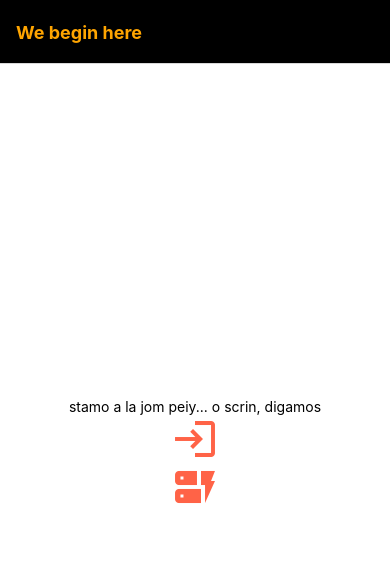
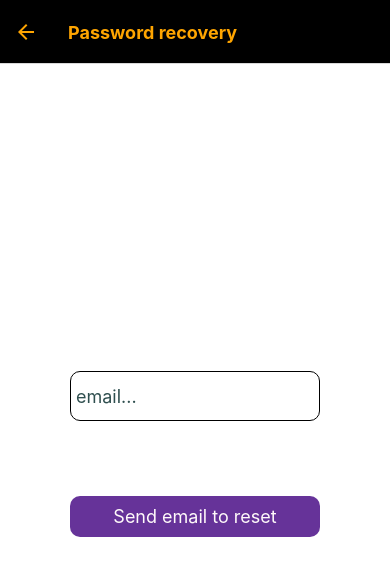
Before and after one commit to marcelobettini/rn-firebase-login, a React Native app: screen /ForgotPassword in a window 390 px wide. Shown: the top 576 px of the page. Built offline with nearby package versions, Linux system fonts and the light colour scheme.

Commit message:
forgot in progress

```diff
--- a/App.js
+++ b/App.js
@@ -1,6 +1,7 @@
 import HomeScreen from './screens/HomeScreen';
 import LoginScreen from './screens/LoginScreen';
 import Form from './screens/Form';
+import ForgotPassword from './screens/ForgotPassword';
 import React from 'react';
 import { NavigationContainer } from '@react-navigation/native';
 import { createNativeStackNavigator } from '@react-navigation/native-stack';
@@ -21,6 +22,7 @@ const App = () => {
         <Stack.Screen name='Home' component={HomeScreen} options={{ title: "We begin here" }} />
         <Stack.Screen name='Login' component={LoginScreen} options={{ title: "logueate 😺" }} />
         <Stack.Screen name='Form' component={Form} options={{ title: "Formik & Yup" }} />
+        <Stack.Screen name='ForgotPassword' component={ForgotPassword} options={{ title: "Password recovery" }} />
       </Stack.Navigator>
     </NavigationContainer>
   )
--- /dev/null
+++ b/screens/ForgotPassword.jsx
@@ -0,0 +1,55 @@
+import React from "react";
+import { useNavigation } from "@react-navigation/native";
+import { Formik } from "formik";
+import validationSchema from "../validation/validationSchema";
+import { SafeAreaView, TextInput, Text, TouchableHighlight, Alert } from "react-native";
+import { styles } from "../styles/styles";
+import { getAuth, sendPasswordResetEmail } from "firebase/auth"
+const auth = getAuth()
+
+const ForgotPassword = () => {
+  const navigation = useNavigation()
+
+  const handleReset = async (values) => {
+    console.log('in the func');
+    // try {
+    //   await sendPasswordResetEmail(auth, values.email)
+    //   Alert.alert("email sent to", values.email)
+    //   navigation.navigate("Home")
+    // } catch (err) {
+    //   // actions.setFieldError('general', err.message)
+    //   console.log(err);
+    // }
+
+  }
+  return (
+    <Formik
+      initialValues={{ email: '' }}
+      validationSchema={validationSchema}
+      onSubmit={values => Alert.alert(JSON.stringify(values))}
+    >
+      {({
+        handleChange, handleBlur, handleSubmit, values, errors, touched, isValid, isSubmitting
+      }) => (
+        <SafeAreaView style={styles.container}>
+          {errors.email && touched.email && (<Text style={styles.error}>{errors.email}</Text>)}
+          <TextInput
+            style={styles.input}
+            placeholder='email...'
+            placeholderTextColor={'darkslategray'}
+            onChangeText={handleChange('email')}
+            name="email"
+            value={values.email}
+          />
+          <TouchableHighlight onPress={() => console.log('click')} style={[styles.button, styles.bgRebeccaPurple]} >
+            {
+              <Text style={[styles.buttonText, styles.textLight]}>Send email to reset</Text>
+            }
+          </TouchableHighlight>
+        </SafeAreaView>
+
+      )}
+    </Formik>
+  )
+}
+export default ForgotPassword
--- a/screens/Form.jsx
+++ b/screens/Form.jsx
@@ -1,4 +1,5 @@
 import React, { useState } from "react";
+import { useNavigation } from "@react-navigation/native";
 import { Formik } from "formik";
 import validationSchema from "../validation/validationSchema";
 import { SafeAreaView, TextInput, Text, TouchableHighlight } from "react-native";
@@ -10,7 +11,10 @@ const app = initializeApp(firebaseConfig)
 const auth = getAuth()
 
 const Form = () => {
+  const navigation = useNavigation()
   const [isNewUser, setIsNewUser] = useState(false)
+
+  //email and password
   const handleRegister = (values) => {
     console.log(JSON.stringify(values, null, 2));
     createUserWithEmailAndPassword(auth, values.email, values.pass)
@@ -37,8 +41,8 @@ const Form = () => {
           {errors.email && touched.email && (<Text style={styles.error}>{errors.email}</Text>)}
           <TextInput
             style={styles.input}
-            placeholder='email here'
-            placeholderTextColor={'green'}
+            placeholder='email...'
+            placeholderTextColor={'darkslategray'}
             onChangeText={handleChange('email')}
             name="email"
             value={values.email}
@@ -46,20 +50,21 @@ const Form = () => {
           {errors.pass && touched.pass && (<Text style={styles.error}>{errors.pass}</Text>)}
           <TextInput
             style={styles.input}
-            placeholder="password"
-            placeholderTextColor={'green'}
+            placeholder="password..."
+            placeholderTextColor={'darkslategray'}
             onChangeText={handleChange('pass')}
             name="pass"
             value={values.pass}
           />
-          <TouchableHighlight onPress={handleSubmit} style={styles.button}>
+          <TouchableHighlight onPress={handleSubmit} style={isNewUser ? [styles.button, styles.bgMistyRose] : [styles.button, styles.bgPowderBlue]}>
             {isNewUser ?
-              <Text style={styles.buttonText}>Register</Text>
+              <Text style={[styles.buttonText]}>Register</Text>
               :
               <Text style={styles.buttonText}>Log In</Text>
             }
           </TouchableHighlight>
-          <TouchableHighlight onPress={() => setIsNewUser(prev => !prev)} style={styles.button}>
+
+          <TouchableHighlight onPress={() => setIsNewUser(prev => !prev)} style={[styles.button, styles.bgBurlywood]}>
             {
               isNewUser ?
                 <Text style={styles.buttonText}>I already have an account</Text>
@@ -67,6 +72,13 @@ const Form = () => {
                 <Text style={styles.buttonText}>I don't have an account</Text>
             }
           </TouchableHighlight>
+          <TouchableHighlight onPress={() => navigation.navigate("ForgotPassword")} style={[styles.button, styles.bgRebeccaPurple]}>
+            {
+              <Text style={[styles.buttonText, styles.textLight]}>Forgot password</Text>
+            }
+          </TouchableHighlight>
+
+
         </SafeAreaView>
 
       )}
--- a/styles/styles.js
+++ b/styles/styles.js
@@ -18,15 +18,31 @@ export const styles = StyleSheet.create({
     paddingHorizontal: 5,
   },
   button: {
-    backgroundColor: 'lightblue',
     borderRadius: 10,
     marginTop: 25,
     padding: 10,
     alignItems: 'center',
     width: 250,
   },
+  bgPowderBlue: {
+    backgroundColor: 'powderblue',
+  },
+  bgMistyRose: {
+    backgroundColor: 'mistyrose'
+  },
+  bgBurlywood: {
+    backgroundColor: 'burlywood'
+  },
+  bgRebeccaPurple: {
+    backgroundColor: 'rebeccapurple'
+  },
+
+  textLight: {
+    color: 'snow'
+  },
+
   buttonText: {
-    fontSize: 18
+    fontSize: 18,
   },
 
   error: {
```
Also changed, not shown: metro.config.js (renamed from no_active_metro.config.js).
